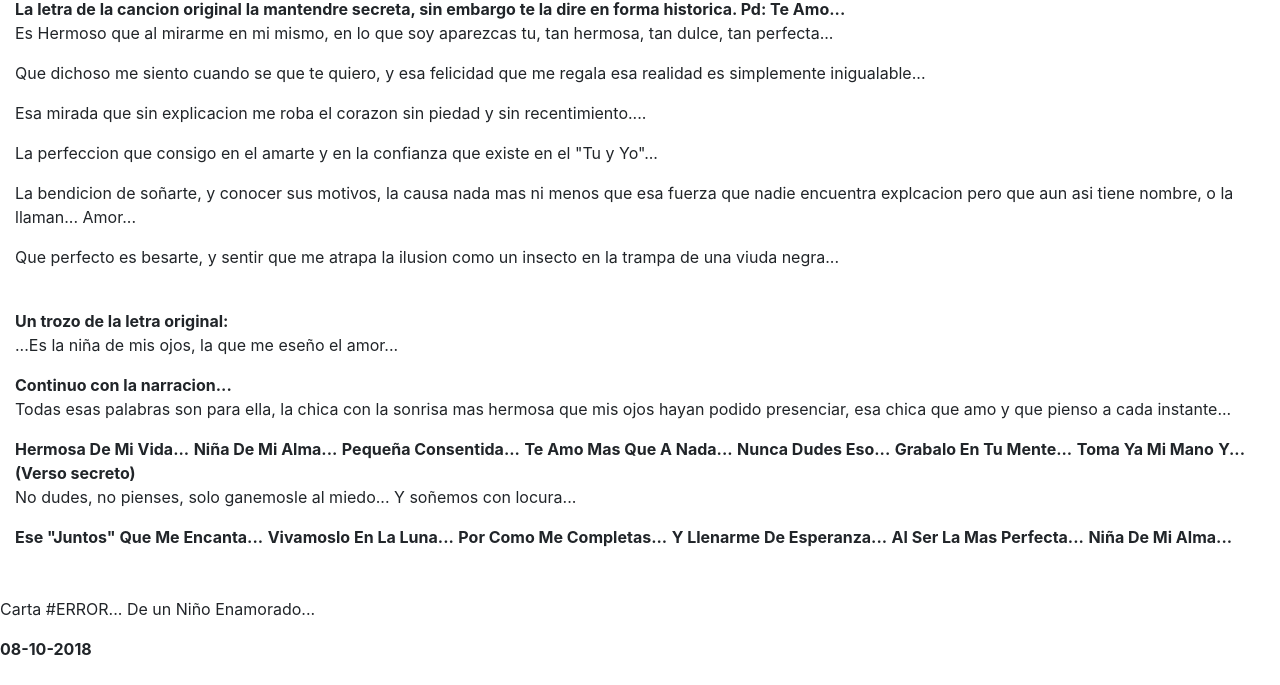
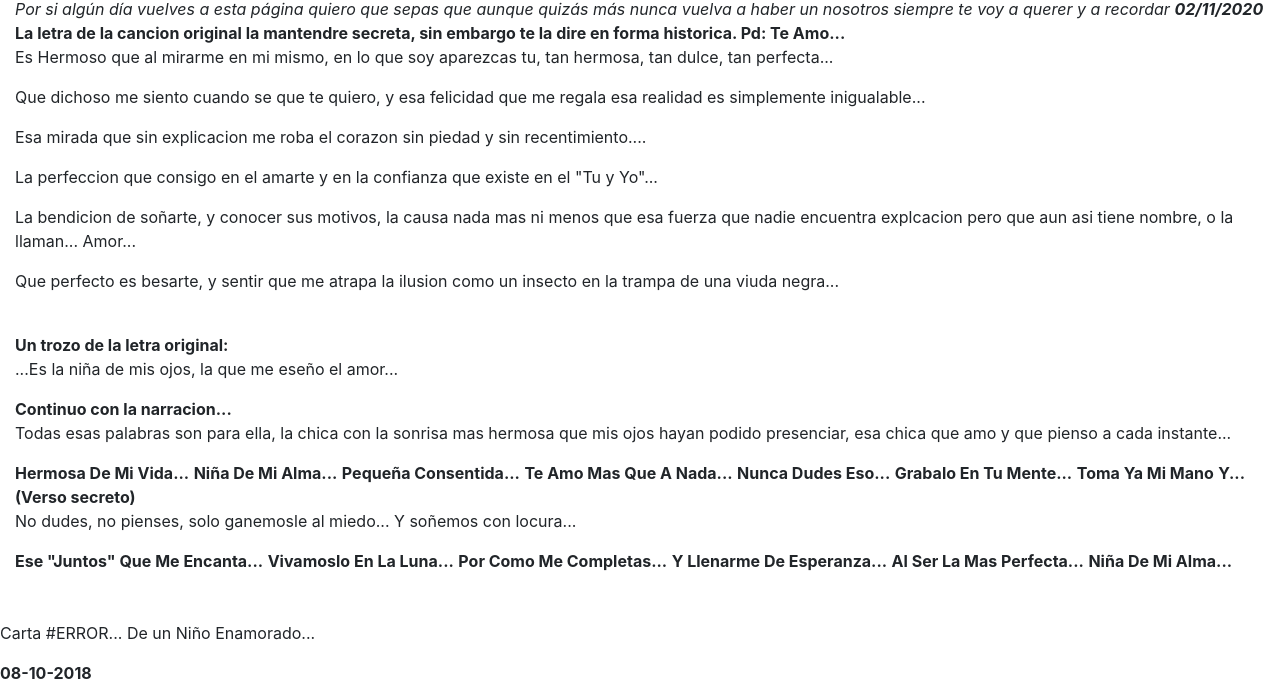
Before and after one commit to jleog/page, a website: page mi hermosa/index.html in a window 1280 px wide. Shown: the part 1425-2110 px from the top of the page. Before the commit the page ends 2086 px from the top, so only its background shows below. Drawn offline with nearby package versions, Linux system fonts and the light colour scheme.

Commit message:
Update index.html

```diff
--- a/mi hermosa/index.html
+++ b/mi hermosa/index.html
@@ -20,6 +20,7 @@
     </div>
     <div class="container-fluid">
             <h1 class="text-primary">Mii Hermosa</h1>
+            <i>Por si algún día vuelves a esta página quiero que sepas que aunque quizás más nunca vuelva a haber un nosotros siempre te voy a querer y a recordar <b> 02/11/2020 </b> </i>
             <b>La letra de la cancion original la mantendre secreta, sin embargo te la dire en forma historica. Pd: Te Amo...</b>
             <p>Es Hermoso que al mirarme en mi mismo, en lo que soy aparezcas tu, tan hermosa, tan dulce, tan perfecta... </p>
             <p>Que dichoso me siento cuando se que te quiero, y esa felicidad que me regala esa realidad es simplemente inigualable...</p>
```
